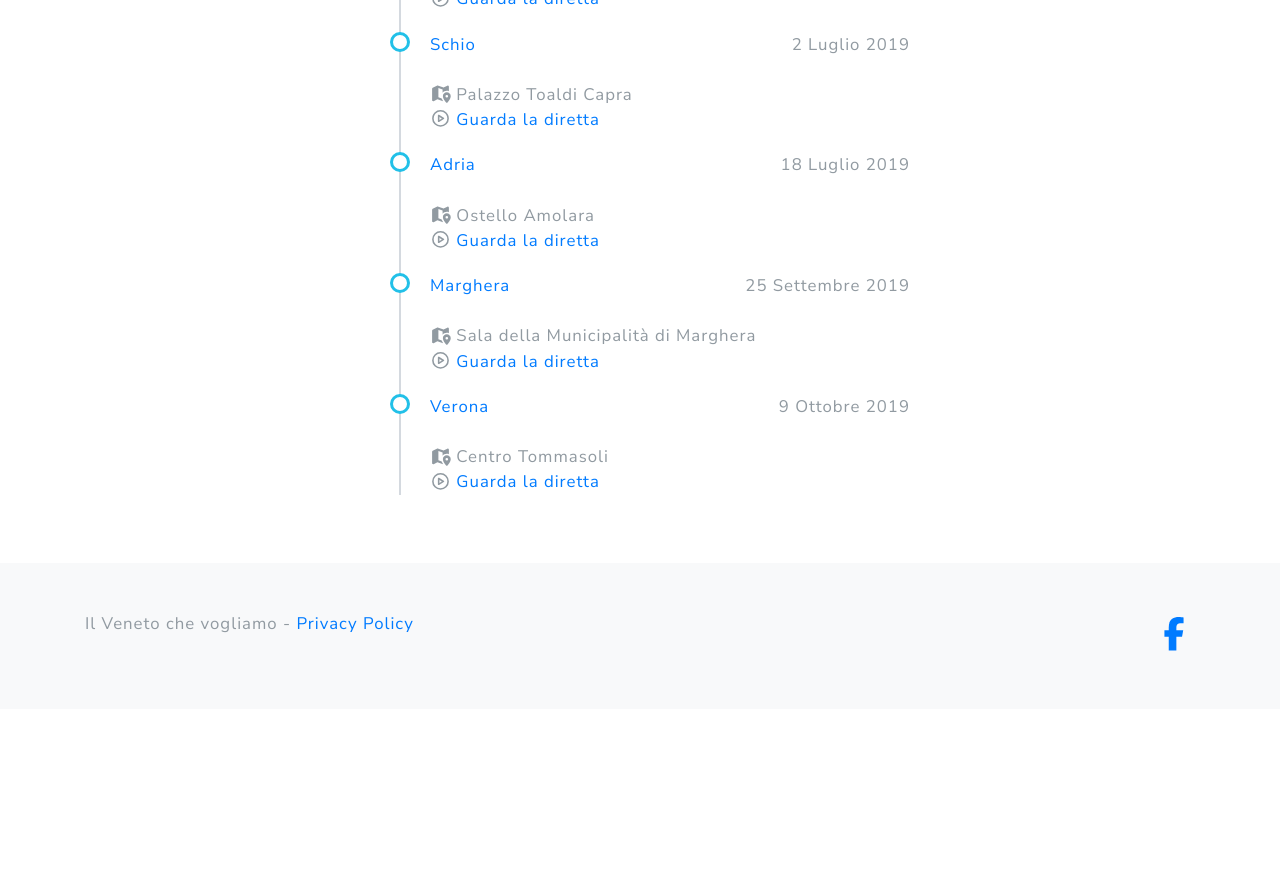
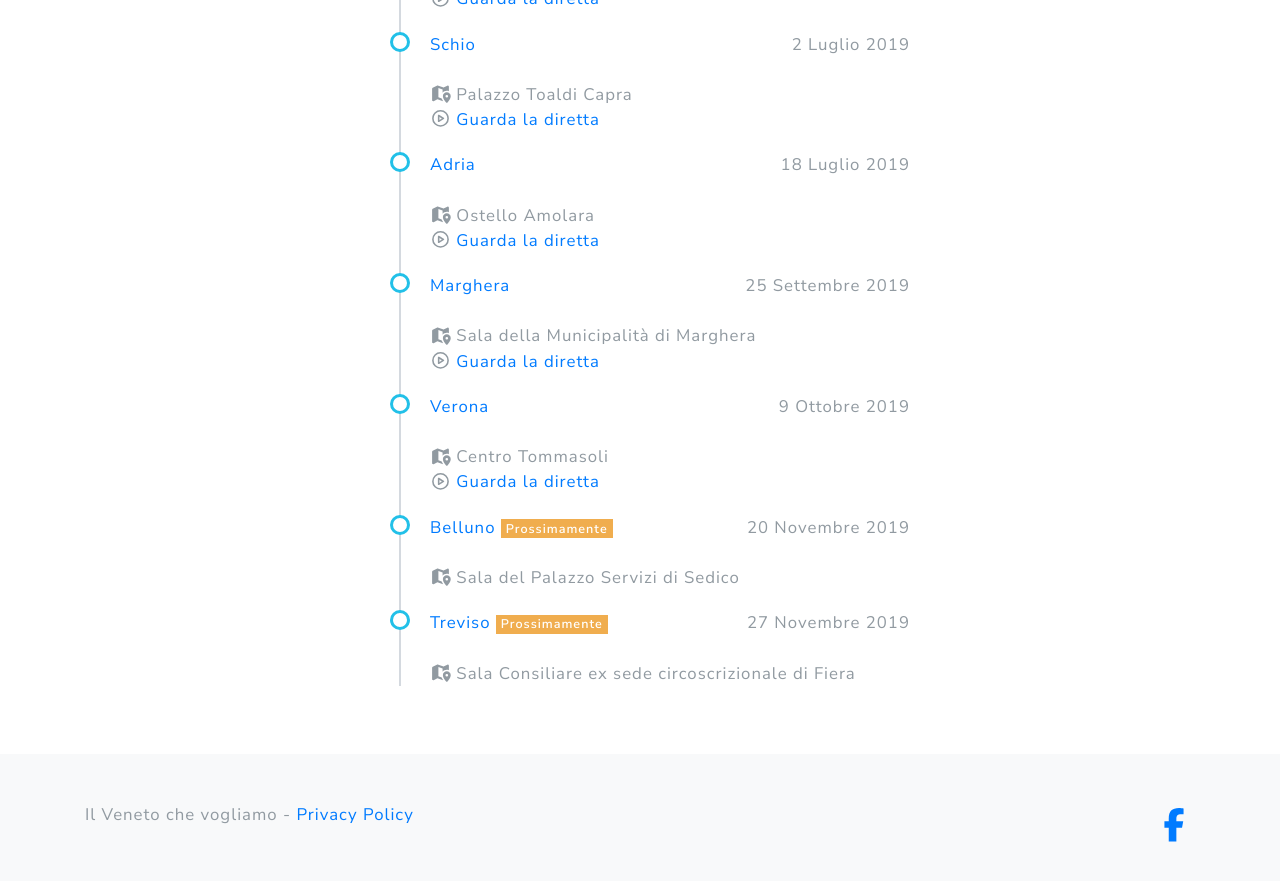
Before and after one commit to venetochevogliamo/venetochevogliamo.it, a Jekyll site: the page built from index.html, in a window 1280 px wide and 900 px high, scrolled down 1918 px. Shown: the top 881 px of the window. Built offline with Jekyll 4.4.1, drawn with Linux system fonts in a browser that asks for light colours; nearby versions of some CDN libraries; library files that are not in the unit come from our copies; comment, search, counter and statistics services are not loaded; before the commit the page ends 2627 px from its top, so only the background shows below that.

Commit message:
New events in Belluno and Treviso

```diff
--- a/_data/events.yml
+++ b/_data/events.yml
@@ -23,3 +23,12 @@
   fb: https://www.facebook.com/events/2310835322509671/
   location: Centro Tommasoli
   live: https://www.facebook.com/venetochevogliamo/videos/3204555479617745/
+- date: 20 Novembre 2019
+  place: Belluno
+  location: Sala del Palazzo Servizi di Sedico
+  new: true
+- date: 27 Novembre 2019
+  place: Treviso
+  fb: https://www.facebook.com/events/418002845493453/
+  location: Sala Consiliare ex sede circoscrizionale di Fiera
+  new: true
```
